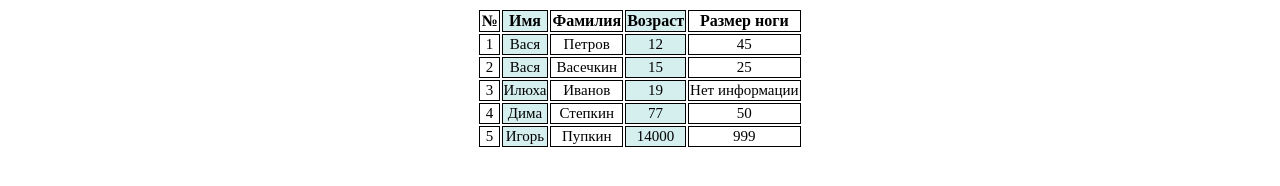
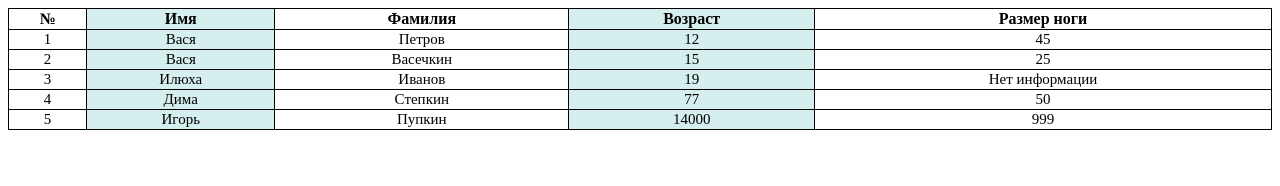
Before and after one commit to DmytroBoiarchuk/tables1.3, a plain HTML site: page index.html in a window 1280 px wide. Drawn offline with Linux system fonts and the light colour scheme.

Commit message:
Update style.css

```diff
--- a/style.css
+++ b/style.css
@@ -1,6 +1,13 @@
 #usersTable .table, th, td {
+    margin: 0;
     border: 1px solid black;
+}
+table{
     border-collapse: collapse;
+}
+#usersTable table{
+    width: 100%;
+    margin: 0;
 }
 #usersTable {
     display: flex;
```
